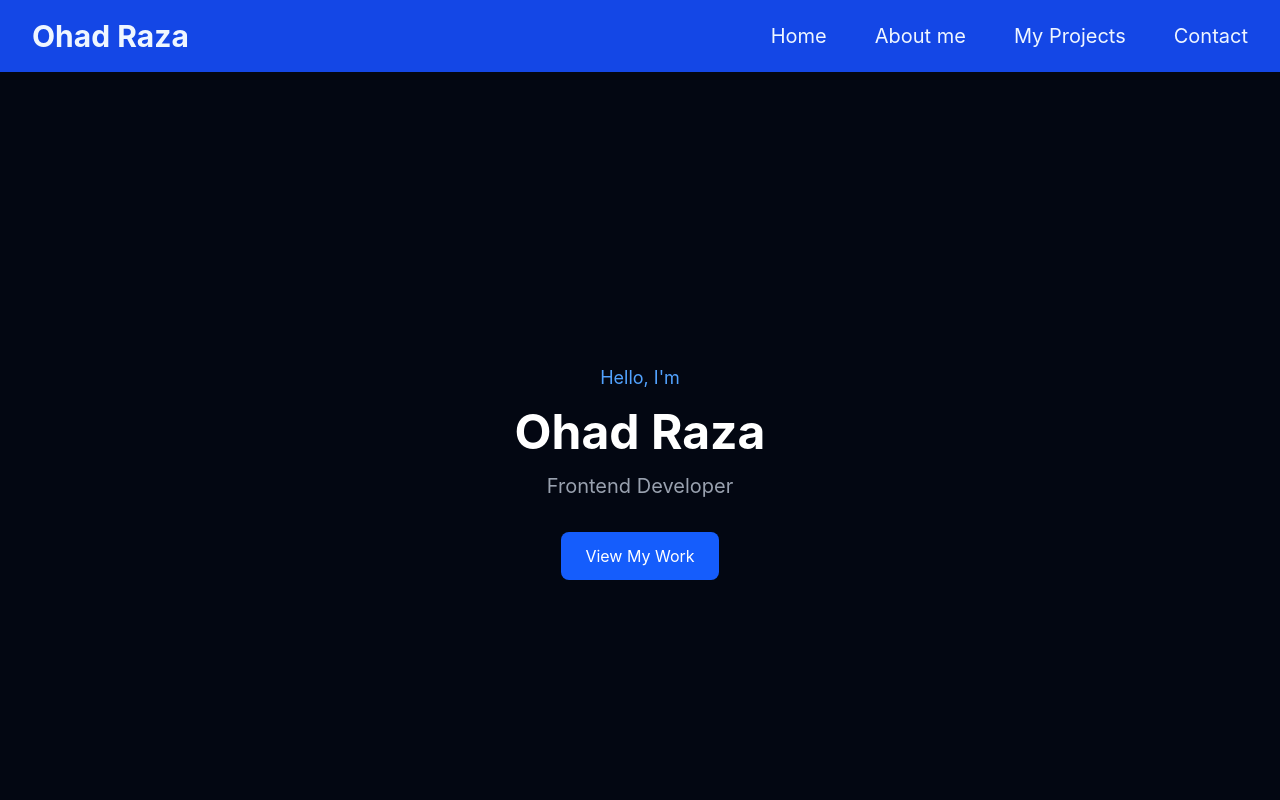
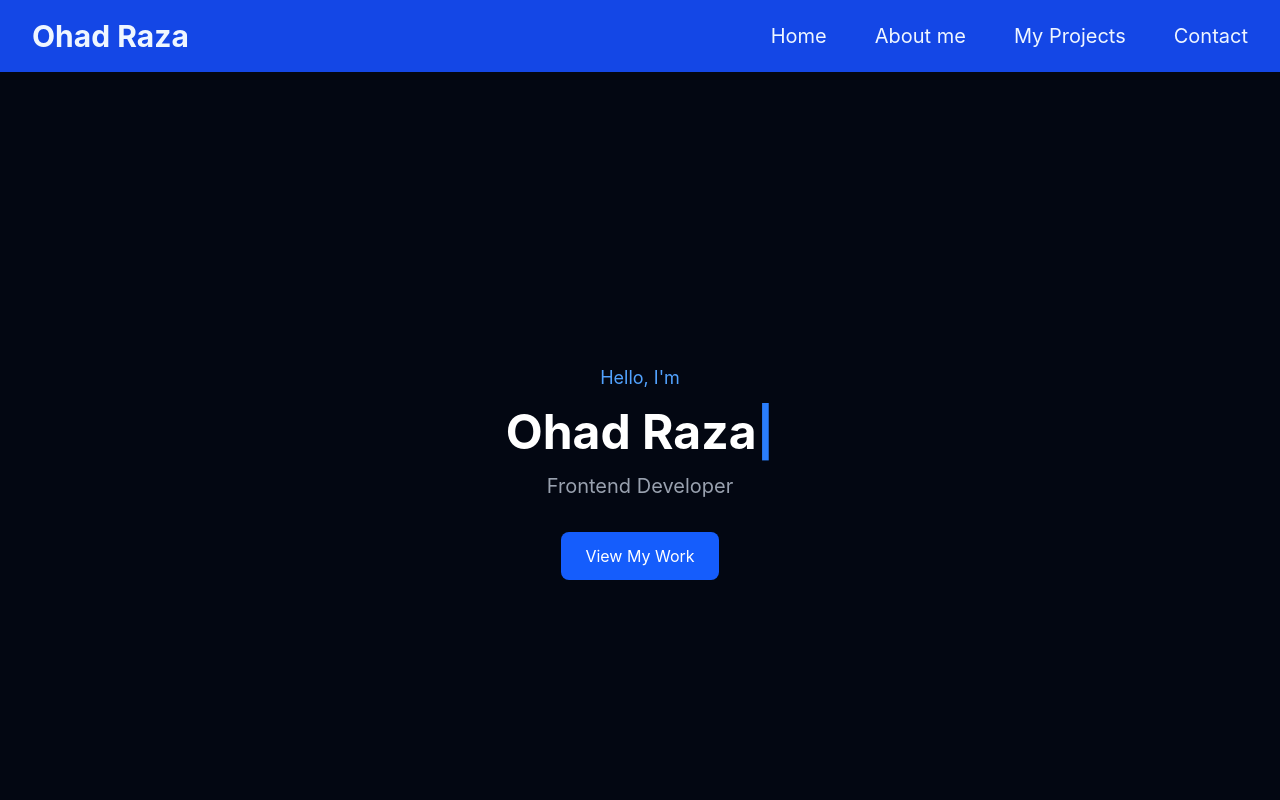
Before and after one commit to OhadRaza01/my-portfolio, a React (Vite) app: page / in a window 1280 px wide. Shown: the top 800 px of the page. Built offline with nearby package versions, Linux system fonts and the light colour scheme.

Commit message:
add typing animation in hero section

```diff
--- a/src/components/Hero.jsx
+++ b/src/components/Hero.jsx
@@ -1,12 +1,36 @@
-import React from 'react'
+import React, { useState } from 'react'
+import { useEffect } from 'react';
 
 export default function Hero() {
+    let [displayText, setDisplatText] = useState("")
+    let name = "Ohad Raza"
+
+    useEffect(() => {
+
+        let i = 0
+        let typeNameInterval = setInterval(() => {
+
+            if (displayText.length < name.length) {
+                setDisplatText(name.slice(0, i + 1))
+                i++
+            }
+            else {
+                clearInterval(typeNameInterval)
+            }
+
+        }, 200);
+
+    }, [])
+
     return (
         <section id='home' className='h-screen flex flex-col justify-center items-center gap-4 bg-gray-950 text-white'>
             <p className='text-blue-400 text-lg'>Hello, I'm</p>
-            <h1 className='text-5xl font-bold'>Ohad Raza</h1>
+            <h1 className='text-5xl font-bold'>
+                {displayText}
+                <span className='animate-pulse text-blue-500'>|</span>
+            </h1>
             <p className='text-xl text-gray-400'>Frontend Developer</p>
-            <button className='mt-4 px-6 py-3 bg-blue-600 rounded-lg hover:bg-blue-700 transition-colors cursor-pointer'>
+            <button href="#about" className='mt-4 px-6 py-3 bg-blue-600 rounded-lg hover:bg-blue-700 transition-colors cursor-pointer'>
                 View My Work
             </button>
         </section>
```
